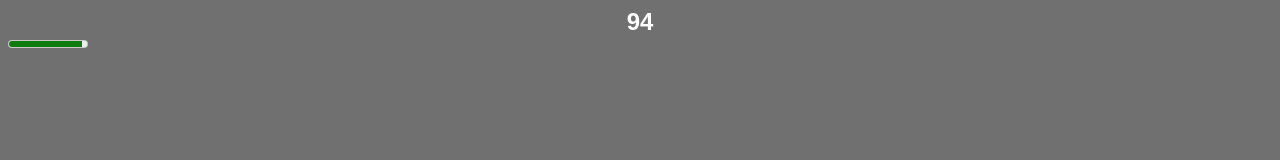
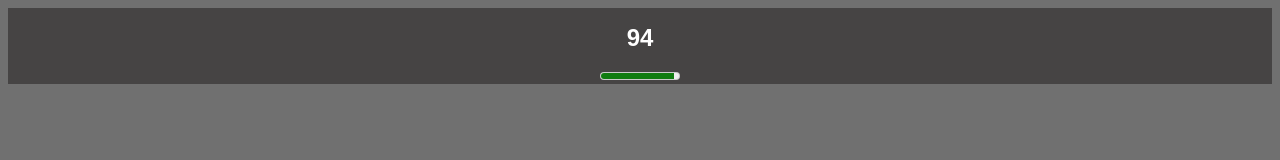
Before and after one commit to hamishg123/stakedicesimulator, a plain HTML site: page index.html in a window 1280 px wide. Drawn offline with Linux system fonts and the light colour scheme.

Commit message:
header and game css

```diff
--- a/index.html
+++ b/index.html
@@ -8,8 +8,9 @@
         </h2>
         </div>
     </header>
+    <div id="gamebox">
     <meter id="slider" min="0" max="100" low="50" high="51" optimum="100"></meter>
-
+    </div>
 
     <script src="script.js">
 
--- a/style.css
+++ b/style.css
@@ -7,10 +7,7 @@ html{
 }
 
 .header {
-    display: inline;
-    justify-content: center;
-    align-content: center;
-    margin: auto;
+
     width: 100%;
     height: auto;
     padding-top: 1rem;
@@ -27,3 +24,10 @@ html{
 #slider {
     size: 5em;
 }
+#gamebox{
+   justify-content: center;
+    align-content: center;
+    margin: auto;
+    text-align: center;
+    background-color: rgb(70, 68, 68);
+}
```
